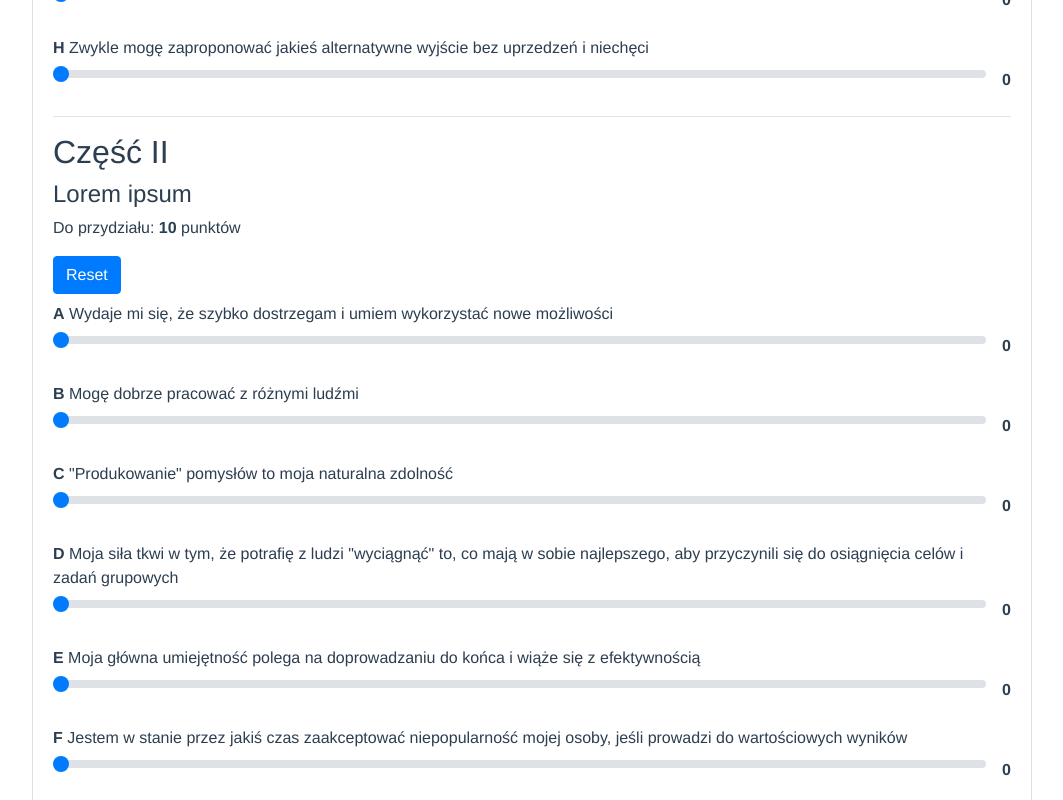
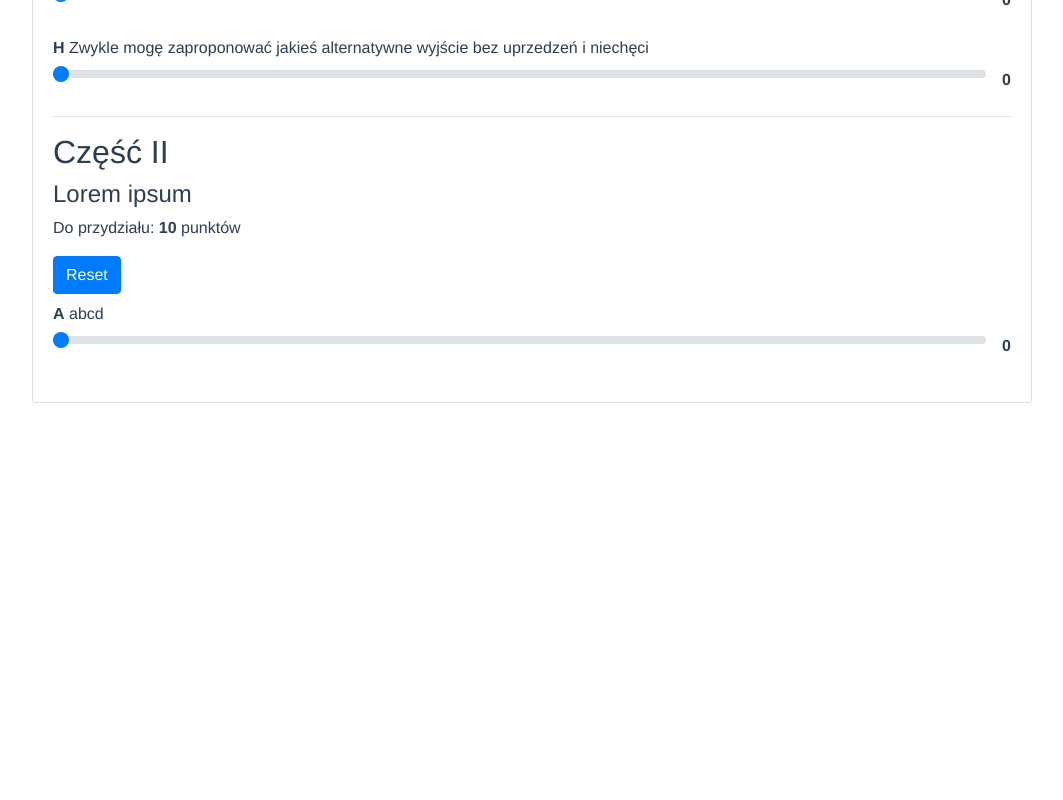
Before and after one commit to christopher-dabrowski/kwestionariusz-rol-zespolowych, a Vue app: page / in a window 1280 px wide. Shown: the part 860-1660 px from the top of the page, without its empty margins (108-1171 px from the left). After the commit the page ends 1343 px from the top, so only its background shows below. Built offline with nearby package versions, Linux system fonts and the light colour scheme.

Commit message:
Moving sections to new file

```diff
--- a/src/App.vue
+++ b/src/App.vue
@@ -7,8 +7,7 @@
       sub-title="Na użytek pracy licencjackiej"
       style="max-width: 1000px; margin: auto"
     >
-
-      <Section
+      <!-- <Section
       title = "Część I"
       subtitle = "Sądzę, że osobiście wnoszę do grupy..."
       :points = "10"
@@ -19,57 +18,78 @@
       title = "Część II"
       subtitle = "Lorem ipsum"
       :points = "10"
-      :questions = "questions"
-      />
+      :questions = "questions2"
+      />-->
+      <div v-for="(section, index) in sections" :key="index">
+        <Section
+          :title="section.title"
+          :subtitle="section.subtitle"
+          :points="section.points"
+          :questions="section.questions"
+        />
+        <hr v-if="sections.length - 1 != index" />
+      </div>
     </b-card>
   </div>
 </template>
 
 <script>
 import Section from "./components/Section";
+import sections from "./sectionsData";
 // import Option from "./components/Option";
 
 export default {
   name: "App",
   components: {
-    Section,
+    Section
     // Option,
   },
   data() {
     return {
-      total: 10,
-      a: 0,
-      b: 0,
-      c: 0,
-      d: 0,
-      e: 0,
-      f: 0,
-      g: 0,
-      h: 0,
-      questions: ['Wydaje mi się, że szybko dostrzegam i umiem wykorzystać nowe możliwości', 'Mogę dobrze pracować z różnymi ludźmi', '"Produkowanie" pomysłów to moja naturalna zdolność', 'Moja siła tkwi w tym, że potrafię z ludzi "wyciągnąć" to, co mają w sobie najlepszego, aby przyczynili się do osiągnięcia celów i zadań grupowych', 'Moja główna umiejętność polega na doprowadzaniu do końca i wiąże się z efektywnością', 'Jestem w stanie przez jakiś czas zaakceptować niepopularność mojej osoby, jeśli prowadzi do wartościowych wyników', 'Zwykle wyczuwam, co jest realistyczne i prawdopodobne, jeśli chodzi o osiągnięcie sukcesu', 'Zwykle mogę zaproponować jakieś alternatywne wyjście bez uprzedzeń i niechęci'],
+      sections: sections,
+      // total: 10,
+      // a: 0,
+      // b: 0,
+      // c: 0,
+      // d: 0,
+      // e: 0,
+      // f: 0,
+      // g: 0,
+      // h: 0,
+      questions: [
+        "Wydaje mi się, że szybko dostrzegam i umiem wykorzystać nowe możliwości",
+        "Mogę dobrze pracować z różnymi ludźmi",
+        '"Produkowanie" pomysłów to moja naturalna zdolność',
+        'Moja siła tkwi w tym, że potrafię z ludzi "wyciągnąć" to, co mają w sobie najlepszego, aby przyczynili się do osiągnięcia celów i zadań grupowych',
+        "Moja główna umiejętność polega na doprowadzaniu do końca i wiąże się z efektywnością",
+        "Jestem w stanie przez jakiś czas zaakceptować niepopularność mojej osoby, jeśli prowadzi do wartościowych wyników",
+        "Zwykle wyczuwam, co jest realistyczne i prawdopodobne, jeśli chodzi o osiągnięcie sukcesu",
+        "Zwykle mogę zaproponować jakieś alternatywne wyjście bez uprzedzeń i niechęci"
+      ],
+      questions2: ["123"]
     };
   },
+
   computed: {
-    spend() {
-      let values = [
-        this.a,
-        this.b,
-        this.c,
-        this.d,
-        this.e,
-        this.f,
-        this.g,
-        this.h,
-      ];
-
-      const x = values.map(Number).reduce((a, b) => a + b, 0);
-      console.log("Wydano: " + x);
-      return x;
-    },
-    left() {
-      console.log("Zostało: " + (this.total - this.spend));
-      return this.total - this.spend;
-    },
+    // spend() {
+    //   let values = [
+    //     this.a,
+    //     this.b,
+    //     this.c,
+    //     this.d,
+    //     this.e,
+    //     this.f,
+    //     this.g,
+    //     this.h,
+    //   ];
+    //   const x = values.map(Number).reduce((a, b) => a + b, 0);
+    //   console.log("Wydano: " + x);
+    //   return x;
+    // },
+    // left() {
+    //   console.log("Zostało: " + (this.total - this.spend));
+    //   return this.total - this.spend;
+    // },
   },
   methods: {
     reset() {
@@ -82,7 +102,7 @@ export default {
       this.g = 0;
       this.h = 0;
     },
-  },
+  }
 };
 </script>
 
--- a/src/components/Section.vue
+++ b/src/components/Section.vue
@@ -49,7 +49,6 @@ export default {
       return this.points - spent;
     },
     letters() {
-      // TODO: Implement me
       const answers = [];
       for (let i = 0; i < this.questions.length; i++) {
         const letterCode = 'A'.charCodeAt(0) + i;
--- /dev/null
+++ b/src/sectionsData.js
@@ -0,0 +1,16 @@
+const sections = [
+    {
+        title: "Część I",
+        subtitle: "Sądzę, że osobiście wnoszę do grupy...",
+        points: 10,
+        questions: ['Wydaje mi się, że szybko dostrzegam i umiem wykorzystać nowe możliwości', 'Mogę dobrze pracować z różnymi ludźmi', '"Produkowanie" pomysłów to moja naturalna zdolność', 'Moja siła tkwi w tym, że potrafię z ludzi "wyciągnąć" to, co mają w sobie najlepszego, aby przyczynili się do osiągnięcia celów i zadań grupowych', 'Moja główna umiejętność polega na doprowadzaniu do końca i wiąże się z efektywnością', 'Jestem w stanie przez jakiś czas zaakceptować niepopularność mojej osoby, jeśli prowadzi do wartościowych wyników', 'Zwykle wyczuwam, co jest realistyczne i prawdopodobne, jeśli chodzi o osiągnięcie sukcesu', 'Zwykle mogę zaproponować jakieś alternatywne wyjście bez uprzedzeń i niechęci'],
+
+    },
+    {
+        title: "Część II",
+        subtitle: "Lorem ipsum",
+        points: 10,
+        questions: ['abcd'],
+    }
+];
+export default sections;
```
